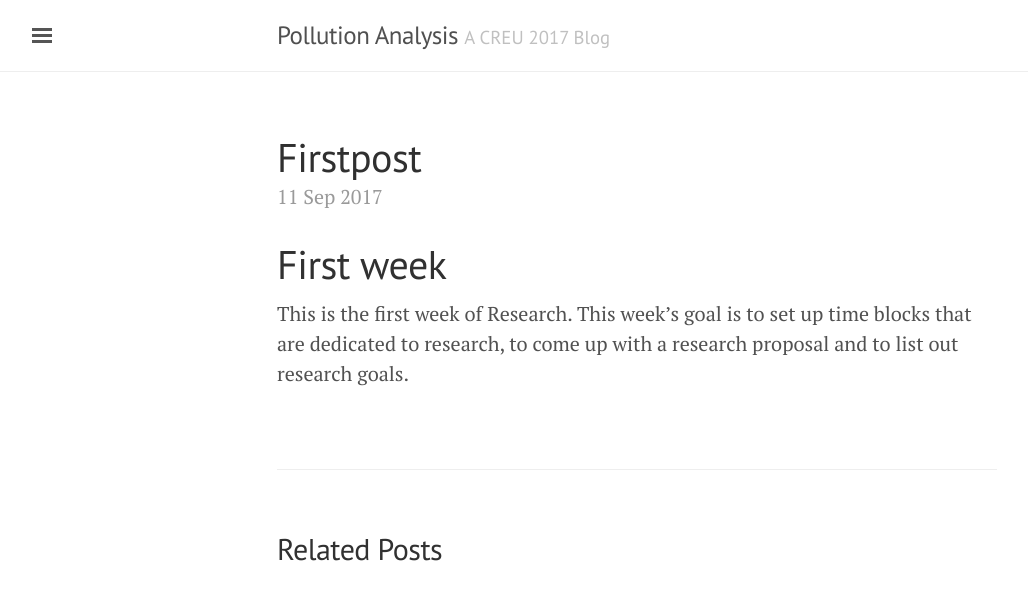
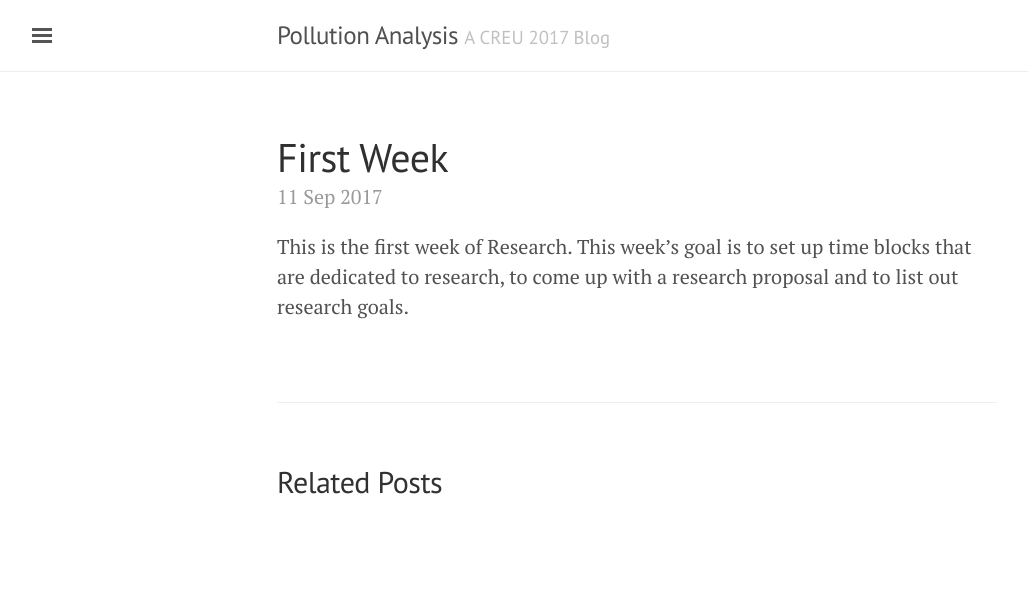
Before and after one commit to charleentan13/CREU-blog, a Jekyll site: the page built from _posts/2017-09-11-First-Week.md, in a window 1280 px wide. Shown: the top 600 px of the page, without its empty margins (3-1031 px from the left). Built offline with Jekyll 4.4.1, drawn with Linux system fonts in a browser that asks for light colours; our own code applies the rules of GitHub Pages for plain Markdown files; part of the change alters nothing that is shown.

Commit message:
first post

```diff
--- a/_posts/2017-09-11-firstPost.md
+++ b/_posts/2017-09-11-First-Week.md
@@ -1,3 +1 @@
-# First week
-
 This is the first week of Research. This week's goal is to set up time blocks that are dedicated to research, to come up with a research proposal and to list out research goals.
```
